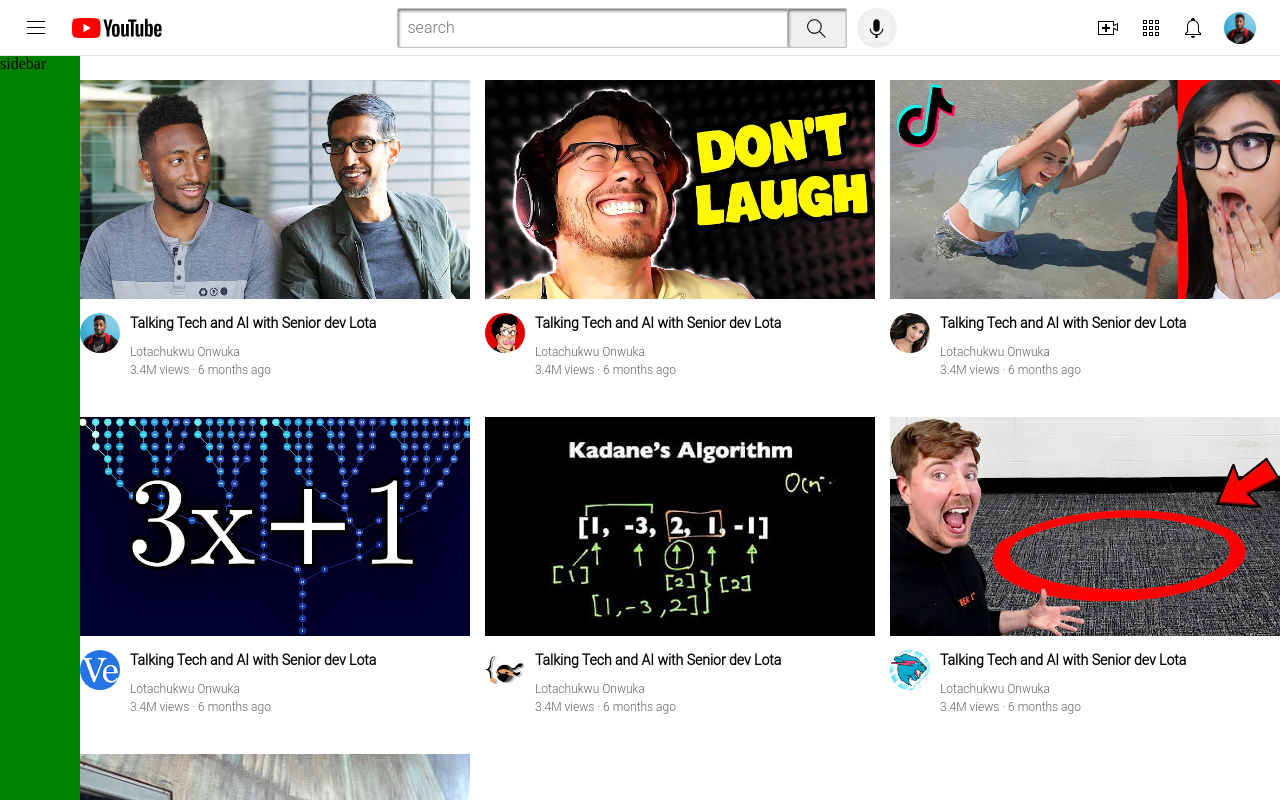
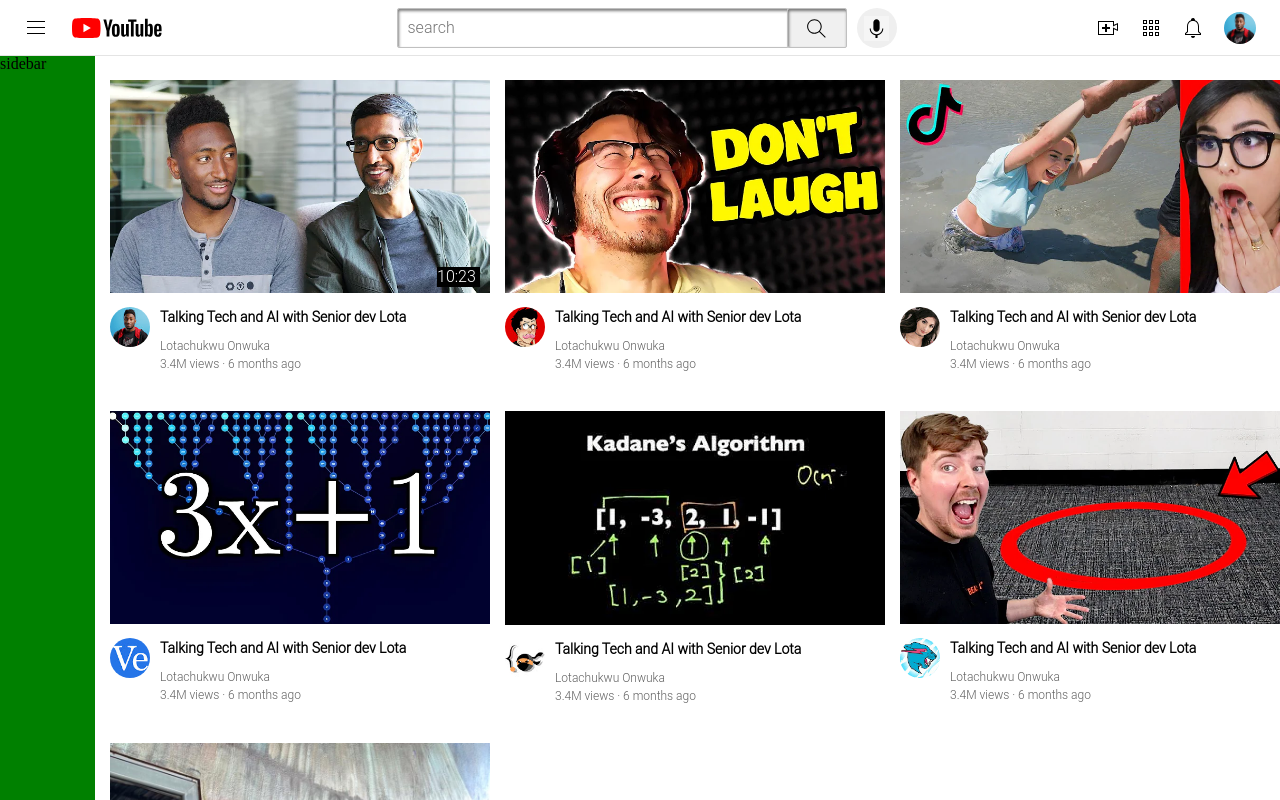
Before and after one commit to Solex202/youtube_clone, a React (Vite) app: page / in a window 1280 px wide. Shown: the top 800 px of the page. Built offline with nearby package versions, Linux system fonts and the light colour scheme.

Commit message:
positioning elements

```diff
--- a/src/pages/Youtube/header.module.css
+++ b/src/pages/Youtube/header.module.css
@@ -24,20 +24,16 @@
     margin-left: 70px;
     margin-right: 35px;
     max-width: 500px ;
-    /*min-width: 40px;*/
     display: flex;
     align-items: center;
-
 }
 .right_section {
-    /*background-color: lightblue;*/
     width: 160px;
     margin-right: 24px;
     display: flex;
     align-items: center;
     justify-content: space-between;
     flex-shrink: 0;
-
 }
 
 .hamburger_menu {
@@ -68,7 +64,6 @@
     width: 40px;
     border-radius: 20px;
     border: none;
-
 }
 
 .search_icon {
@@ -96,7 +91,7 @@
 }
 
 .search_bar::placeholder {
-    font-family: "Roboto Light", Arial;
+    font-family: "Roboto Light", SansSerif;
     font-size: 16px;
 }
 
--- a/src/pages/Youtube/index.jsx
+++ b/src/pages/Youtube/index.jsx
@@ -1,4 +1,4 @@
-import React from 'react'
+// import React from 'react'
 import video from "./video.module.css"
 import img1 from "../../assets/thumbnail-1.webp"
 import header from "./header.module.css";
@@ -37,6 +37,7 @@
             <div className={video.video_preview}>
                 <div className={video.video_preview_img}>
                     <img className={video.thumbnail} src={img1}/>
+                    <p className={video.video_time}>10:23</p>
                 </div>
                 <div className={video.video_info_grid}>
                     <div className={video.channel_picture}>
--- a/src/pages/Youtube/sidebar.module.css
+++ b/src/pages/Youtube/sidebar.module.css
@@ -4,5 +4,5 @@
     bottom: 0;
     top: 55px;
     background-color: green;
-    width: 80px;
+    width: 95px;
 }
--- a/src/pages/Youtube/video.module.css
+++ b/src/pages/Youtube/video.module.css
@@ -1,9 +1,22 @@
 .video_preview_img {
  margin-bottom: 10px;
+    position: relative;
 }
 
 .thumbnail {
     width: 100%;
+
+}
+
+.video_time {
+    position: absolute;
+    background-color: black;
+    color: white;
+    width: 43px;
+    height: 20px;
+    right: 10px;
+    bottom: 10px;
+    align-items: center;
 }
 
 .channel_picture {
@@ -54,6 +67,7 @@
     grid-template-columns: repeat(3, 1fr);
     column-gap: 15px;
     row-gap: 40px ;
+    margin-left: 30px;
 }
 
 body{
```
